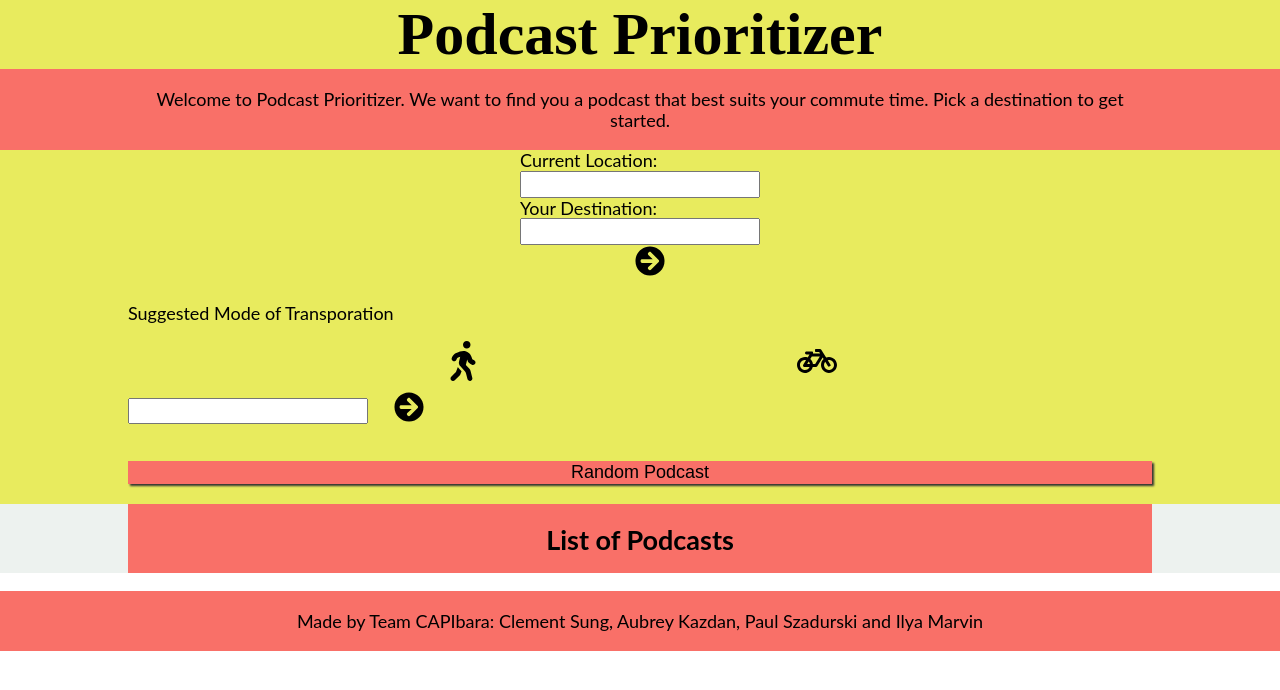
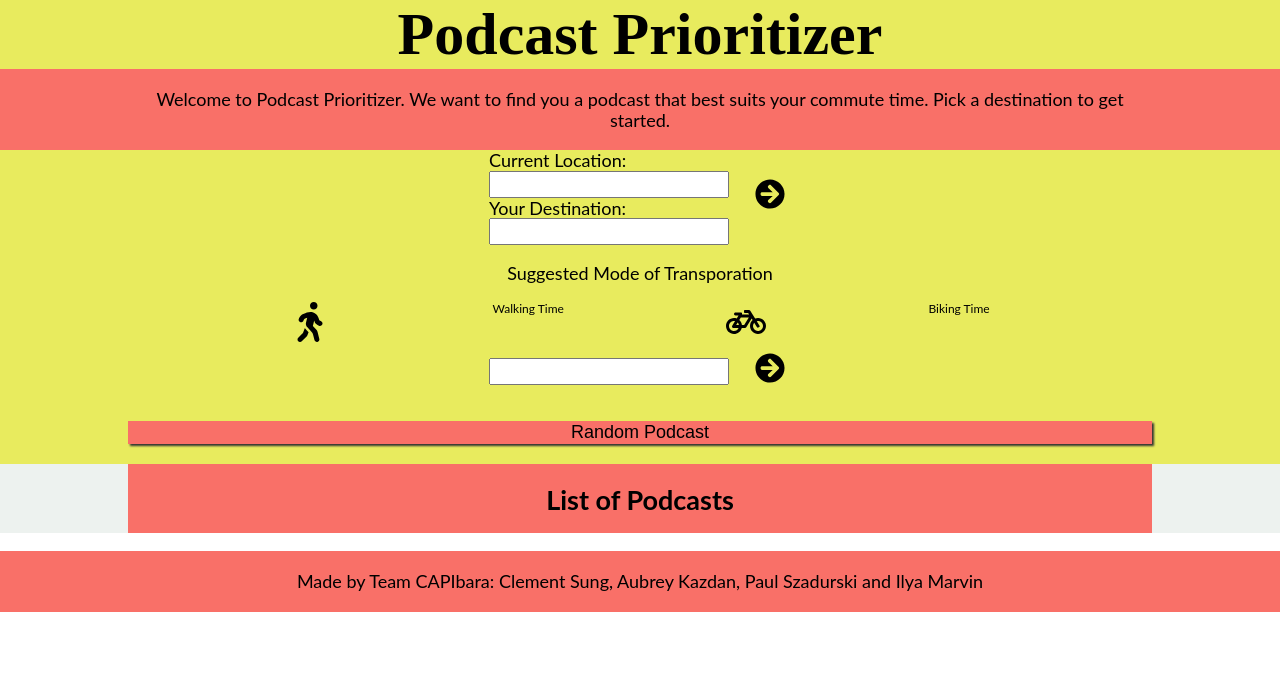
Before and after one commit to capibara33/podcastPrioritizer, a React (Create React App) app: page / in a window 1280 px wide. Shown: the top 690 px of the page. Built offline with nearby package versions, Linux system fonts and the light colour scheme.

Commit message:
added time conversion function

```diff
--- a/src/components/LocationForm.js
+++ b/src/components/LocationForm.js
@@ -57,7 +57,7 @@ const LocationForm = ({handleLocationData, handleDestinationData, location, dest
   }
 
   return (
-    <div className="test">
+    <div className="locationFormContainer">
       <form action="submit" className="wrapper locationForm" onSubmit={handleLocationSubmit}>
         <div className="locationInputs">
           <label htmlFor="currentLocation">Current Location:</label>
--- a/src/components/TransportationMode.js
+++ b/src/components/TransportationMode.js
@@ -1,13 +1,18 @@
 import { FaWalking, FaBicycle } from 'react-icons/fa'
-
+import timeConverter from '../utilities/timeConverter'
 
 const TransportationMode = () => {
+
+    console.log(timeConverter(600000));
+
     return (
         <div className="wrapper transportationContainer">
             <p>Suggested Mode of Transporation</p>
             <div className="transportIconContainer">
                 <FaWalking />
+                <p>Walking Time</p>
                 <FaBicycle />
+                <p>Biking Time</p>
             </div>
         </div>
     )
--- a/src/styles/App.css
+++ b/src/styles/App.css
@@ -59,7 +59,7 @@ main {
     background-color: #E8EB5E;
 }
 
-.test {
+.locationFormContainer {
     display: flex;
     align-items: center;
 }
@@ -74,22 +74,17 @@ main {
     padding: 1rem;
 }
 
-.locationForm {
-
-    display: flex;
-  justify-content: center;
-  align-items: center;
-}
 
 .locationInputs {
-  display: flex;
-  flex-direction: column;
+    display: flex;
+    flex-direction: column;
 }
 
 .locationForm {
     display: flex;
-    flex-direction: column;
+    flex-direction: row;
     justify-content: center;
+    align-items: center;
 }
 
 
@@ -102,15 +97,24 @@ main {
     cursor: pointer;
 }
 
-.transportIconContainer{
+.transportIconContainer {
     display: flex;
     justify-content: space-evenly;
     font-size: 2rem;
 }
 
+.transportIconContainer p {
+    font-size: 0.6rem;
+    margin: 0;
+}
+
+.transportationContainer p {
+    text-align: center;
+}
 .podcastSearchForm{
     display: flex;
     align-items: center;
+    justify-content: center;
     margin: 0.5rem auto;
 }
 .randomPodcastButton{
--- /dev/null
+++ b/src/utilities/timeConverter.js
@@ -0,0 +1,14 @@
+const timeConverter = ((seconds) => {
+	seconds = Number(seconds);
+	let d = Math.floor(seconds / (3600 * 24));
+	let h = Math.floor(seconds % (3600 * 24) / 3600);
+	let m = Math.floor(seconds % 3600 / 60);
+	// let s = Math.floor(seconds % 60);
+	let dDisplay = d > 0 ? d + (d == 1 ? " day, " : " days, ") : "";
+	let hDisplay = h > 0 ? h + (h == 1 ? " hour, " : " hours, ") : "";
+	let mDisplay = m > 0 ? m + (m == 1 ? " minute, " : " minutes ") : "";
+	// let sDisplay = s > 0 ? s + (s == 1 ? " second" : " seconds") : "";
+	return dDisplay + hDisplay + mDisplay;
+})
+
+export default timeConverter;
```
